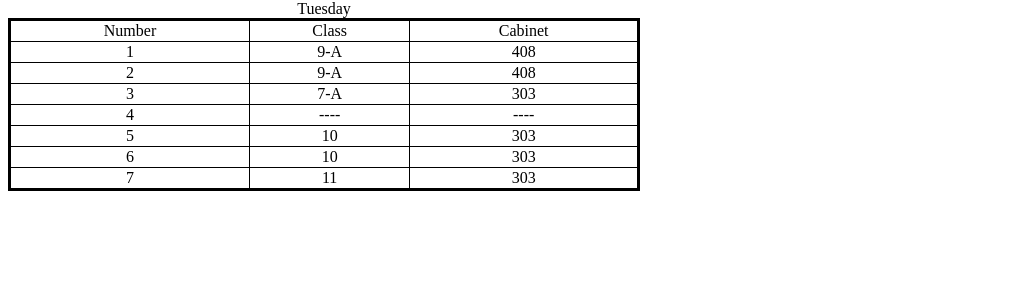
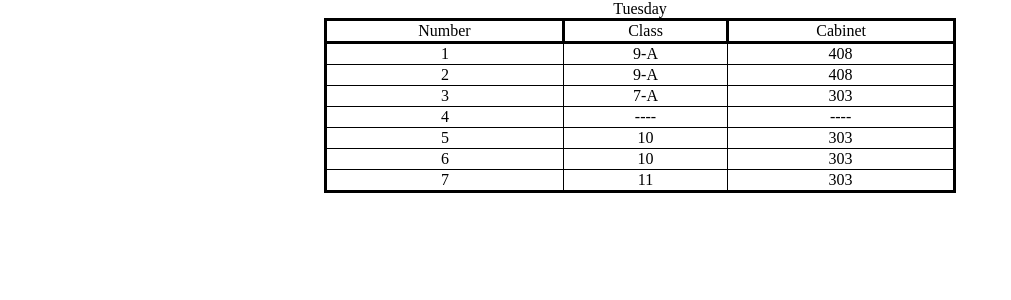
Before and after one commit to smertelny/timetable, a Django app: page / in a window 1280 px wide. Shown: the part 26-326 px from the top of the page, without its empty margins (0-1011 px from the left). Run offline with Django 3.2, Linux system fonts and the light colour scheme; data comes from the database, SQL or seed files in the repository.

Commit message:
Changed style.css

```diff
--- a/static/css/style.css
+++ b/static/css/style.css
@@ -5,7 +5,12 @@ table, td {
 }
 
 table {
+    margin: 0 auto;
     width: 50%;
+    border: 3px solid black;
+}
+
+tr:first-child td {
     border: 3px solid black;
 }
 
```
